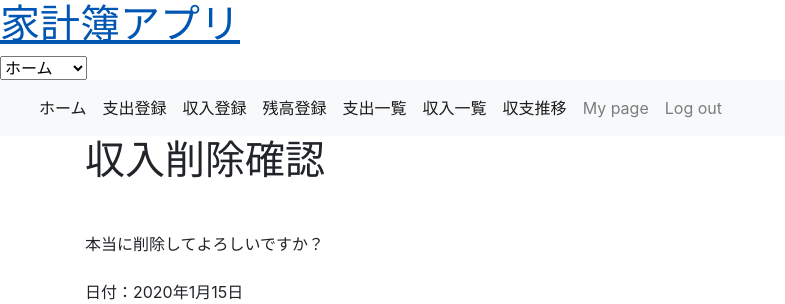
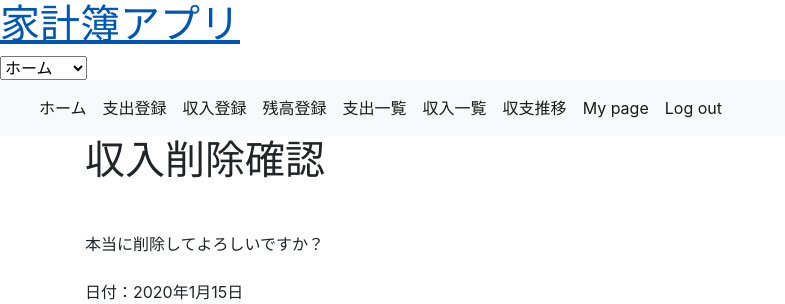
Before and after one commit to kengo78/Kakeibo_Django_, a Django app: page /income_delete/1/ in a window 1280 px wide. Shown: the top 304 px of the page, without its empty margins (0-785 px from the left). Run offline with Django 4.2, Linux system fonts and the light colour scheme; a user stored in the database is signed in; tables that the repository leaves empty hold one stand-in row (values such as "Sample post"); parts of the project's set-up code (start-up, migrations or seed data) failed here and were passed over; some libraries are stand-ins or nearby versions.

Commit message:
update:ログイン時と非ログイン時の挙動変更

```diff
--- a/kakeiboapp/templates/kakeiboapp/base.html
+++ b/kakeiboapp/templates/kakeiboapp/base.html
@@ -62,16 +62,16 @@
                   <a class="nav-link active" aria-current="page" href="{% url 'kakeiboapp:transition' %}">収支推移</a>
                 </li>
                 {% if not user.is_authenticated %}
-                <li class="nav-item">
+                {% comment %} <li class="nav-item">
                   <a class="nav-link" href="{% url 'accounts:login' %}">Log in</a>
-                </li>
+                </li> {% endcomment %}
                 {% else %}
                 {% comment %} こんにちは！ {{ user.username }} さん {% endcomment %}
                 <li class="nav-item">
-                  <a class="nav-link" href="{% url 'accounts:my_page' user.pk %}">My page</a>
+                  <a class="nav-link active" href="{% url 'accounts:my_page' user.pk %}">My page</a>
                 </li>
                 <li class="nav-item">
-                  <a class="nav-link" href="{% url 'accounts:logout' %}">Log out</a>
+                  <a class="nav-link active" href="{% url 'accounts:logout' %}">Log out</a>
                 </li>
                 {% endif %}
               </ul>
```
